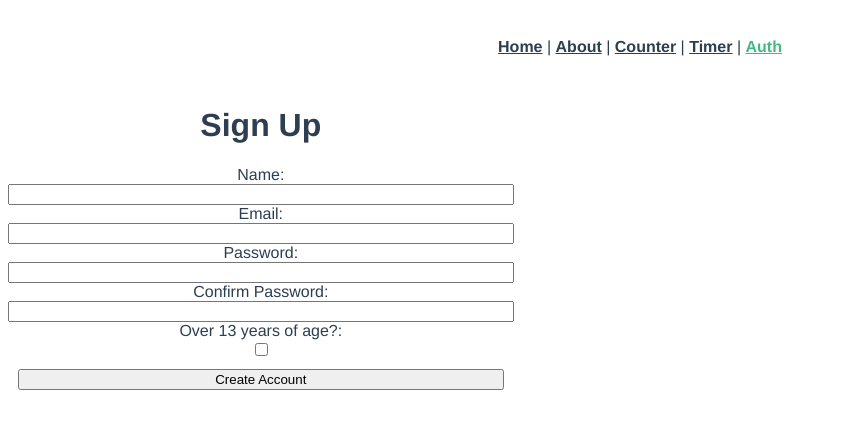
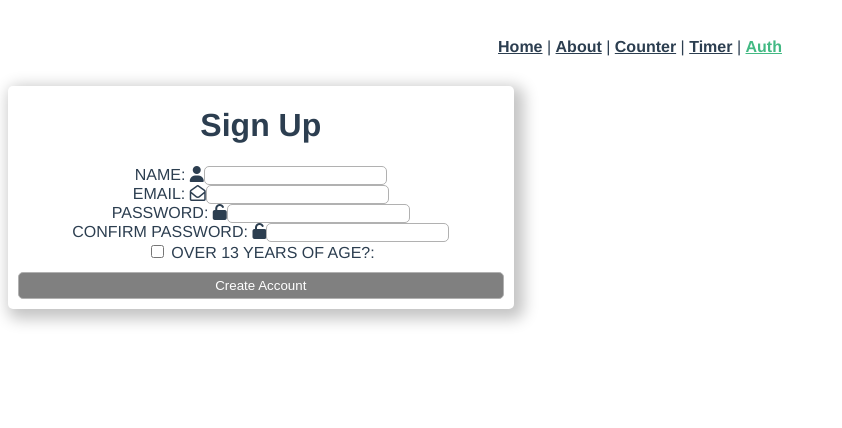
Before and after one commit to davidsteltz/squad-goals, a Vue app: page /login in a window 1280 px wide. Shown: the top 428 px of the page, without its empty margins (0-842 px from the left). Built offline with nearby package versions, Linux system fonts and the light colour scheme.

Commit message:
some styling progress

```diff
--- a/public/index.html
+++ b/public/index.html
@@ -1,15 +1,19 @@
 <!DOCTYPE html>
 <html lang="en">
   <head>
-    <meta charset="utf-8">
-    <meta http-equiv="X-UA-Compatible" content="IE=edge">
-    <meta name="viewport" content="width=device-width,initial-scale=1.0">
-    <link rel="icon" href="<%= BASE_URL %>favicon.ico">
+    <meta charset="utf-8" />
+    <meta http-equiv="X-UA-Compatible" content="IE=edge" />
+    <meta name="viewport" content="width=device-width,initial-scale=1.0" />
+    <link rel="icon" href="<%= BASE_URL %>favicon.ico" />
+    <script src="https://use.fontawesome.com/9f2b8153af.js"></script>
     <title>squad-goals</title>
   </head>
   <body>
     <noscript>
-      <strong>We're sorry but squad-goals doesn't work properly without JavaScript enabled. Please enable it to continue.</strong>
+      <strong
+        >We're sorry but squad-goals doesn't work properly without JavaScript
+        enabled. Please enable it to continue.</strong
+      >
     </noscript>
     <div id="app"></div>
     <!-- built files will be auto injected -->
--- a/src/components/SignUp.vue
+++ b/src/components/SignUp.vue
@@ -5,26 +5,40 @@
     </h1>
     <div class="content">
       <form name="contact">
+          <div class="input-container">
             <label class="form-label" for="name">
             Name:
             </label>
+            <i class="fa fa-user icon"></i>
             <input class="form-field" name="name" id="name" />
+          </div>
+          <div class="input-container">
             <label class="form-label" for="email">
             Email:
             </label>
+            <i class="far fa-envelope-open"></i>
             <input class="form-field" name="email" id="email" />
+        </div>
+        <div class="input-container">
             <label class="form-label" for="password">
             Password:
             </label>
+            <i class="fas fa-unlock"></i>
             <input class="form-field" name="password" id="password" />
+        </div>
+        <div class="input-container">
             <label class="form-label" for="confirmpassword">
             Confirm Password:
             </label>
+            <i class="fas fa-unlock"></i>
             <input class="form-field" name="confirmpassword" id="confirmpassword" />
+        </div>
+        <div class="input-container">
+            <input type="checkbox" class="form-field" name="confirmpassword" id="confirmpassword" />
             <label class="form-label" for="confirmpassword">
             Over 13 years of age?:
             </label>
-        <input type="checkbox" class="form-field" name="confirmpassword" id="confirmpassword" />
+        </div>
             <input class="form-button" type="submit" value="Create Account" />
       </form>
     </div>
@@ -40,14 +54,24 @@ export default {};
   display: flex;
   flex-direction: column;
   width: 40%;
+  box-shadow: 5px 5px 15px 5px #c4c4c4;
+  border-radius: 5px;
 
   form {
+    text-transform: uppercase;
     display: flex;
     flex-direction: column;
+    input {
+      border: 1px solid rgb(177, 177, 177);
+      border-radius: 5px;
+    }
   }
 
   .form-button {
     margin: 10px;
+    background-color: gray;
+    color: white;
+    padding: 5px;
   }
 }
 </style>
```
Lines whose indentation alone changed are shown as unchanged.
